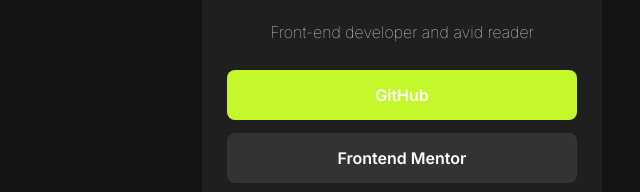
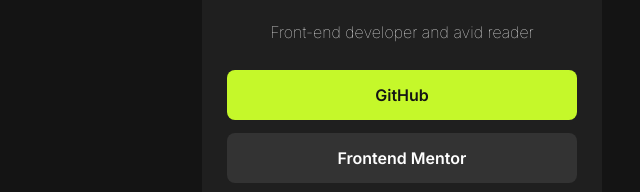
Before and after one commit to Frontend-Mentorr/HTML_CSS_social-links-profile, a plain HTML site: page index.html in a window 1280 px wide. In both pictures the pointer is over the element "GitHub". Shown: the part 274-466 px from the top of the page, 238-878 px from the left. Drawn offline with Linux system fonts and the light colour scheme; a web font is replaced by a local one.

Commit message:
edit README

```diff
--- a/css/styles.css
+++ b/css/styles.css
@@ -98,6 +98,7 @@
 .button:hover {
   background-color: var(--color-green);
   cursor: url(../assets/images/hand-pointer-solid.svg), pointer;
+  color: var(--color-of-black);
 }
 
 .button:hover::before {
```
Also changed, not shown: assets/images/screenshot.png (added), 4 other files.
